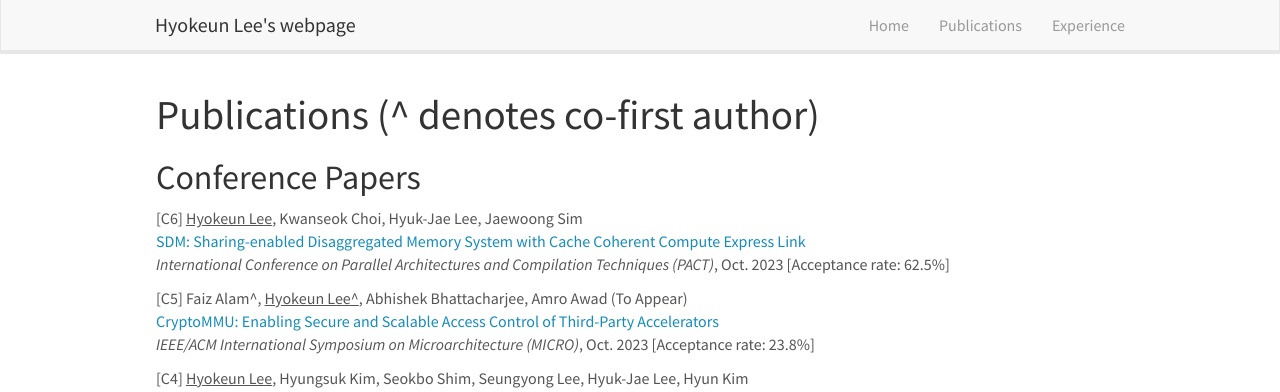
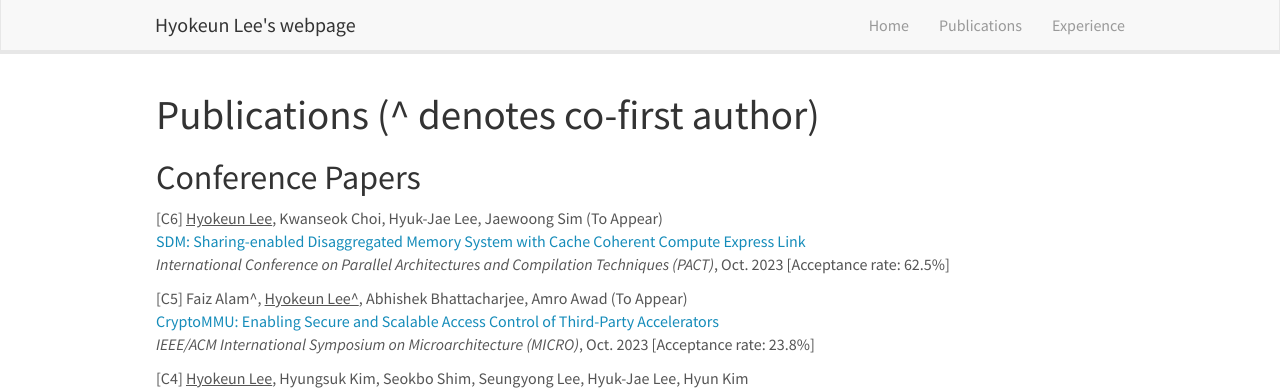
Before and after one commit to La-tale/sms.github.io, a Jekyll site: the page built from _pages/publications.md, in a window 1280 px wide and 900 px high. Shown: the top 392 px of the window. Built offline with Jekyll 4.4.1, drawn with Linux system fonts in a browser that asks for light colours; nearby versions of some CDN libraries.

Commit message:
updated publist

```diff
--- a/_data/publist_conference.yml
+++ b/_data/publist_conference.yml
@@ -2,7 +2,7 @@
   label: "[C6]"
   image:
   description:
-  authors: <u>Hyokeun Lee</u>, Kwanseok Choi, Hyuk-Jae Lee, Jaewoong Sim
+  authors: <u>Hyokeun Lee</u>, Kwanseok Choi, Hyuk-Jae Lee, Jaewoong Sim (To Appear)
   issue: International Conference on Parallel Architectures and Compilation Techniques (PACT)
   year: Oct. 2023
   tier: "[Acceptance rate: 62.5%]"
--- a/_pages/publications.md
+++ b/_pages/publications.md
@@ -22,7 +22,6 @@ permalink: /publications/
   <a href="{{ publi.tlink }}">{{ publi.title }}</a> <br />
   <em>{{ publi.issue }}</em>, {{ publi.year }} {{ publi.tier }}
 {% endfor %}
-
 
 ## Journal Papers
 {% for publi in site.data.publist_journal %}
```
Also changed, not shown: 1 other file.
